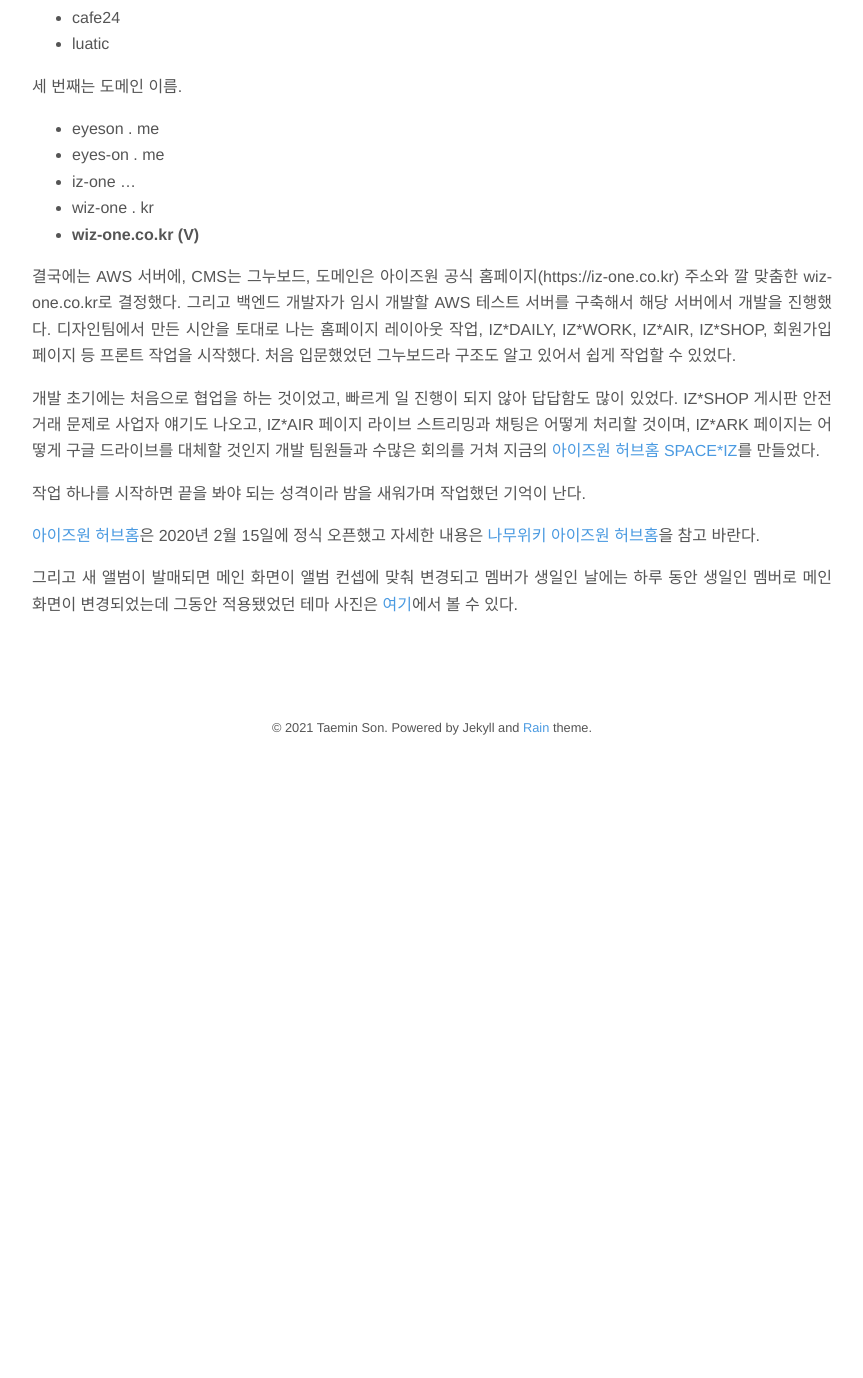
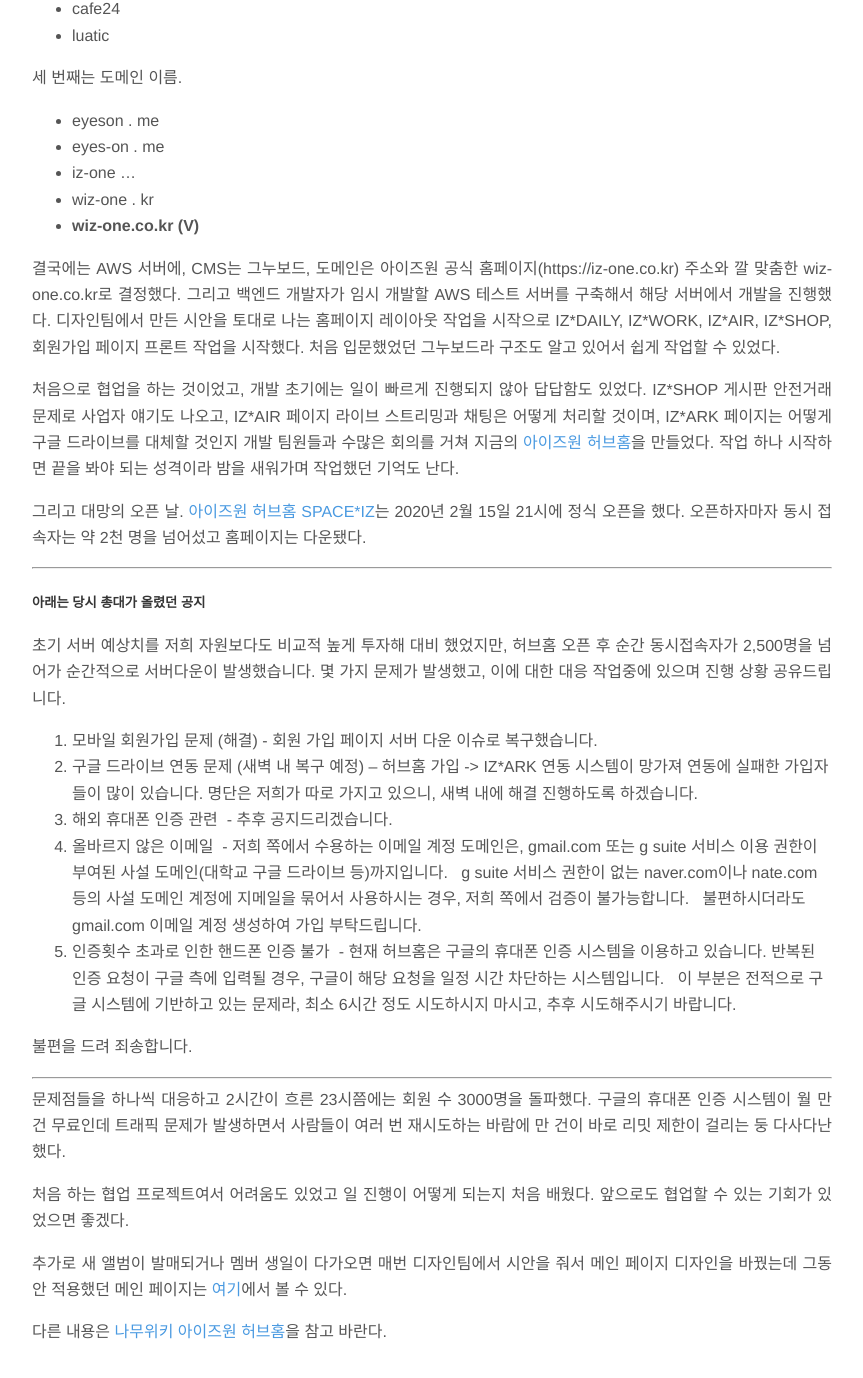
Before and after one commit to Taemni/taemni.github.io, a Jekyll site: the page built from _posts/space-iz-2/2021-07-03-space-iz-2.md, in a window 1280 px wide and 1400 px high, scrolled down 909 px. Shown: the top 1378 px of the window, without its empty margins (208-1071 px from the left). Built offline with Jekyll 4.4.1, drawn with Linux system fonts in a browser that asks for light colours; nearby versions of some CDN libraries; before the commit the page ends 1682 px from its top, so only the background shows below that; some of the changed text lies outside the part shown.

Commit message:
Refine texts

```diff
--- a/_posts/space-iz-2/2021-07-03-space-iz-2.md
+++ b/_posts/space-iz-2/2021-07-03-space-iz-2.md
@@ -5,17 +5,21 @@ author: Taemni
 tags: ["IZ*ARK", "SPACE*IZ", "허브홈", "아이즈원"]
 ---
 
-내 기억이 맞는다면 IZ*ARK 팀 내에서 허브홈 얘기가 처음 나온 게 2019년 6월쯤 같고 본격적으로 이야기를 시작한 게 11월인 것 같다. 대화방 캡처 사진을 올리려고 했으나 중간에 방을 옮기는 바람에 처음에 만든 개발팀 채팅방이 없어져서 텍스트 백업본을 보다가 아래 채팅이 눈에 띄었다.
+내 기억이 맞는다면 IZ*ARK 팀 내에서 허브홈 얘기가 처음 나온 게 2019년 6월쯤 같고 본격적으로 이야기를 시작한 게 11월인 것 같다.
 
-> 2019.06.18 오전 02:19, ??? : 픅갤 눈팅해보니까 방주(IZ\*ARK)는 생각도 안 하는데 자기들끼리 위즈원의 허브홈을 만들어야 된다면서 방주를 베이스로 뭐 사이트를 어쩌고저쩌고 소설 쓰고 있던데
+> 2019.06.18 오전 02:19, ??? : 픅갤 눈팅해보니까 방주는 생각도 안 하는데 자기들끼리 위즈원의 허브홈을 만들어야 된다면서 방주를 베이스로 뭐 사이트를 어쩌고저쩌고 소설 쓰고 있던데
 
 아무래도 IZ\*ARK 팀이 디시인사이드라는 커뮤니티 사이트 특정 갤러리에 모여있는 팬들이 만든 거라 이 사이트를 눈팅할 수밖에 없는데 6월 당시 팀원이 갤러리를 눈팅하다가 채팅방에 위와 같은 채팅을 했었고 그게 현실이 됐다.
+
+---
 
 IZ\*ARK를 처음 만들었던 팀원이 수능 끝나고 복귀하면서 아이즈원 허브홈(SPACE\*IZ) 개발 프로젝트 총대를 맡기로 했다.
 그리고 2019년 12월 1일, 허브홈 개발팀 채팅방이 만들어졌다. 당시 개발팀 채팅방에는 총대(2), 백엔드 개발자(1), 프론트엔드 개발자(3), 디자이너(1)가 있었고 디자이너 1명이 채팅방에서 같이 회의하고 디자인팀 채팅방에서 따로 작업해서 개발팀에 전달해 주기 때문에 당시에는 디자인팀에 몇 명이 있는지도 몰랐다. 지금은 개발팀 채팅방에 모두 입장한 상태라 디자이너는 3명이다. 지금 생각해 보니 IZ\*ARK 팀의 사건사고가 없었던 것이 자신이 속한 팀 채팅방에만 입장해 있기 때문에 또 어떤 팀이 있는지 어떤 팀원이 있는지 알 수 없는 구조라 그랬던 것 같다.
 
+---
+
 ### 홈페이지 개발에 앞서..
----
+
 첫 번째 홈페이지를 자체 제작을 할 것인가? 아니면 CMS(Content Management System) 기반으로 할 것인가.
 - 워드프레스
 - XE
@@ -34,12 +38,35 @@ IZ\*ARK를 처음 만들었던 팀원이 수능 끝나고 복귀하면서 아이
 - wiz-one . kr
 - **wiz-one.co.kr (V)**
 
- 결국에는 AWS 서버에, CMS는 그누보드, 도메인은 아이즈원 공식 홈페이지(https://iz-one.co.kr) 주소와 깔 맞춤한 wiz-one.co.kr로 결정했다. 그리고 백엔드 개발자가 임시 개발할 AWS 테스트 서버를 구축해서 해당 서버에서 개발을 진행했다. 디자인팀에서 만든 시안을 토대로 나는 홈페이지 레이아웃 작업, IZ\*DAILY, IZ\*WORK, IZ\*AIR, IZ\*SHOP, 회원가입 페이지 등 프론트 작업을 시작했다. 처음 입문했었던 그누보드라 구조도 알고 있어서 쉽게 작업할 수 있었다.
+ 결국에는 AWS 서버에, CMS는 그누보드, 도메인은 아이즈원 공식 홈페이지(https://iz-one.co.kr) 주소와 깔 맞춤한 wiz-one.co.kr로 결정했다. 그리고 백엔드 개발자가 임시 개발할 AWS 테스트 서버를 구축해서 해당 서버에서 개발을 진행했다. 디자인팀에서 만든 시안을 토대로 나는 홈페이지 레이아웃 작업을 시작으로 IZ\*DAILY, IZ\*WORK, IZ\*AIR, IZ\*SHOP, 회원가입 페이지 프론트 작업을 시작했다. 처음 입문했었던 그누보드라 구조도 알고 있어서 쉽게 작업할 수 있었다.
 
-개발 초기에는 처음으로 협업을 하는 것이었고, 빠르게 일 진행이 되지 않아 답답함도 많이 있었다. IZ\*SHOP 게시판 안전거래 문제로 사업자 얘기도 나오고, IZ\*AIR 페이지 라이브 스트리밍과 채팅은 어떻게 처리할 것이며, IZ\*ARK 페이지는 어떻게 구글 드라이브를 대체할 것인지 개발 팀원들과 수많은 회의를 거쳐 지금의 [아이즈원 허브홈 SPACE*IZ](https://wiz-one.co.kr/)를 만들었다.
+처음으로 협업을 하는 것이었고, 개발 초기에는 일이 빠르게 진행되지 않아 답답함도 있었다. IZ\*SHOP 게시판 안전거래 문제로 사업자 얘기도 나오고, IZ\*AIR 페이지 라이브 스트리밍과 채팅은 어떻게 처리할 것이며, IZ\*ARK 페이지는 어떻게 구글 드라이브를 대체할 것인지 개발 팀원들과 수많은 회의를 거쳐 지금의 [아이즈원 허브홈](https://wiz-one.co.kr/)을 만들었다. 작업 하나 시작하면 끝을 봐야 되는 성격이라 밤을 새워가며 작업했던 기억도 난다.
 
-작업 하나를 시작하면 끝을 봐야 되는 성격이라 밤을 새워가며 작업했던 기억이 난다.
+그리고 대망의 오픈 날. [아이즈원 허브홈 SPACE\*IZ](https://wiz-one.co.kr/)는 2020년 2월 15일 21시에 정식 오픈을 했다. 오픈하자마자 동시 접속자는 약 2천 명을 넘어섰고 홈페이지는 다운됐다.
 
-[아이즈원 허브홈](https://wiz-one.co.kr/)은 2020년 2월 15일에 정식 오픈했고 자세한 내용은 [나무위키 아이즈원 허브홈](https://namu.wiki/w/SPACE*IZ?from=%EC%95%84%EC%9D%B4%EC%A6%88%EC%9B%90%20%ED%97%88%EB%B8%8C%ED%99%88)을 참고 바란다.
+---
 
-그리고 새 앨범이 발매되면 메인 화면이 앨범 컨셉에 맞춰 변경되고 멤버가 생일인 날에는 하루 동안 생일인 멤버로 메인 화면이 변경되었는데 그동안 적용됐었던 테마 사진은 [여기](https://iz-one.kr/work/)에서 볼 수 있다.
+##### 아래는 당시 총대가 올렸던 공지
+초기 서버 예상치를 저희 자원보다도 비교적 높게 투자해 대비 했었지만, 허브홈 오픈 후 순간 동시접속자가 2,500명을 넘어가 순간적으로 서버다운이 발생했습니다.
+몇 가지 문제가 발생했고, 이에 대한 대응 작업중에 있으며 진행 상황 공유드립니다.
+1. 모바일 회원가입 문제 (해결) - 회원 가입 페이지 서버 다운 이슈로 복구했습니다.
+2. 구글 드라이브 연동 문제 (새벽 내 복구 예정)
+-- 허브홈 가입 -> IZ*ARK 연동 시스템이 망가져 연동에 실패한 가입자들이 많이 있습니다. 명단은 저희가 따로 가지고 있으니, 새벽 내에 해결 진행하도록 하겠습니다.
+3. 해외 휴대폰 인증 관련
+ - 추후 공지드리겠습니다.
+4. 올바르지 않은 이메일
+ - 저희 쪽에서 수용하는 이메일 계정 도메인은, gmail.com 또는 g suite 서비스 이용 권한이 부여된 사설 도메인(대학교 구글 드라이브 등)까지입니다.   g suite 서비스 권한이 없는 naver.com이나 nate.com 등의 사설 도메인 계정에 지메일을 묶어서 사용하시는 경우, 저희 쪽에서 검증이 불가능합니다.   불편하시더라도 gmail.com 이메일 계정 생성하여 가입 부탁드립니다.
+5. 인증횟수 초과로 인한 핸드폰 인증 불가
+ - 현재 허브홈은 구글의 휴대폰 인증 시스템을 이용하고 있습니다. 반복된 인증 요청이 구글 측에 입력될 경우, 구글이 해당 요청을 일정 시간 차단하는 시스템입니다.   이 부분은 전적으로 구글 시스템에 기반하고 있는 문제라, 최소 6시간 정도 시도하시지 마시고, 추후 시도해주시기 바랍니다.
+
+불편을 드려 죄송합니다.
+
+---
+
+문제점들을 하나씩 대응하고 2시간이 흐른 23시쯤에는 회원 수 3000명을 돌파했다. 구글의 휴대폰 인증 시스템이 월 만 건 무료인데 트래픽 문제가 발생하면서 사람들이 여러 번 재시도하는 바람에 만 건이 바로 리밋 제한이 걸리는 둥 다사다난했다.
+
+처음 하는 협업 프로젝트여서 어려움도 있었고 일 진행이 어떻게 되는지 처음 배웠다. 앞으로도 협업할 수 있는 기회가 있었으면 좋겠다.
+
+추가로 새 앨범이 발매되거나 멤버 생일이 다가오면 매번 디자인팀에서 시안을 줘서 메인 페이지 디자인을 바꿨는데 그동안 적용했던 메인 페이지는 [여기](https://iz-one.kr/work/)에서 볼 수 있다.
+
+다른 내용은 [나무위키 아이즈원 허브홈](https://namu.wiki/w/SPACE*IZ?from=%EC%95%84%EC%9D%B4%EC%A6%88%EC%9B%90%20%ED%97%88%EB%B8%8C%ED%99%88)을 참고 바란다.
```
